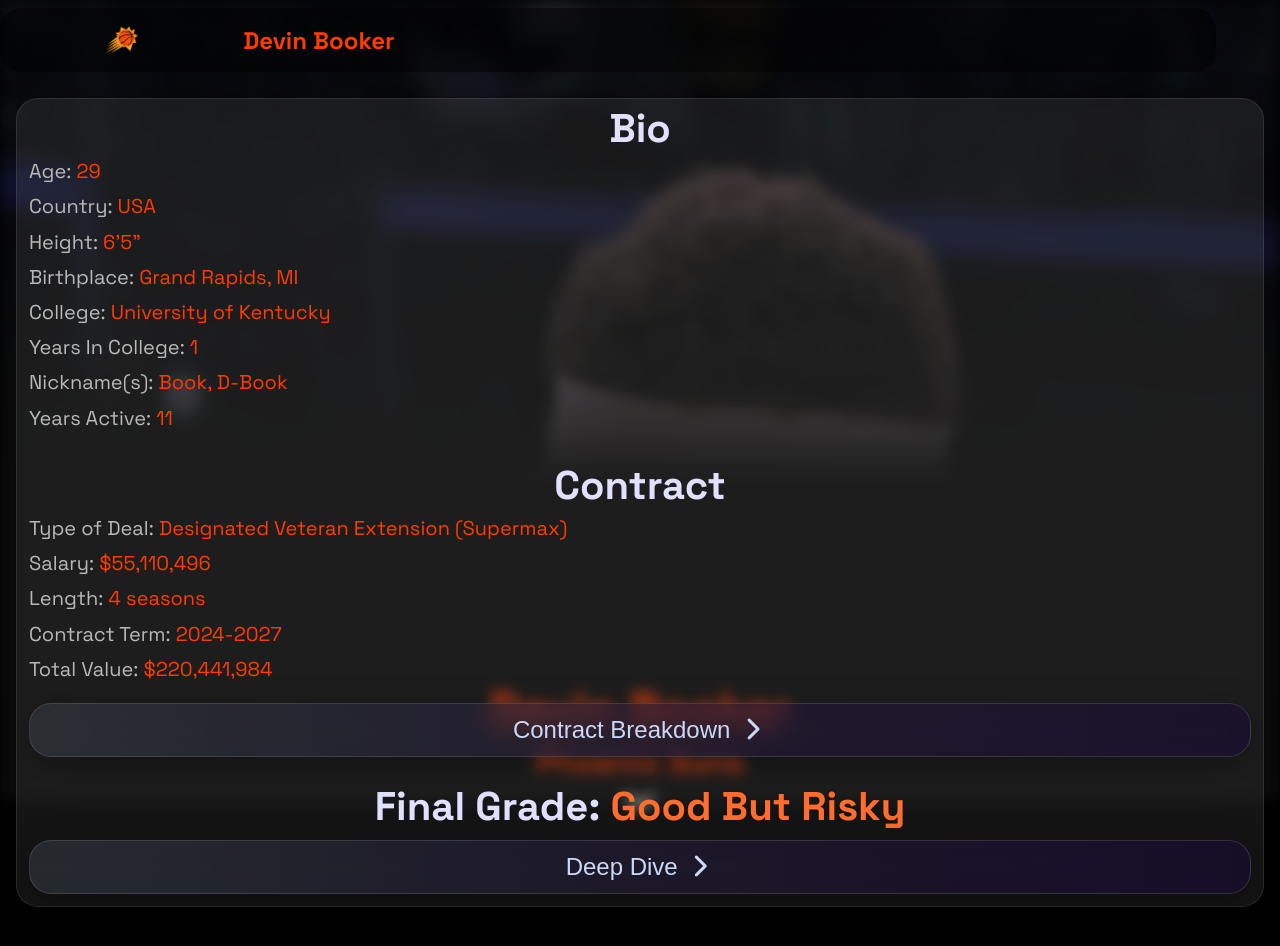
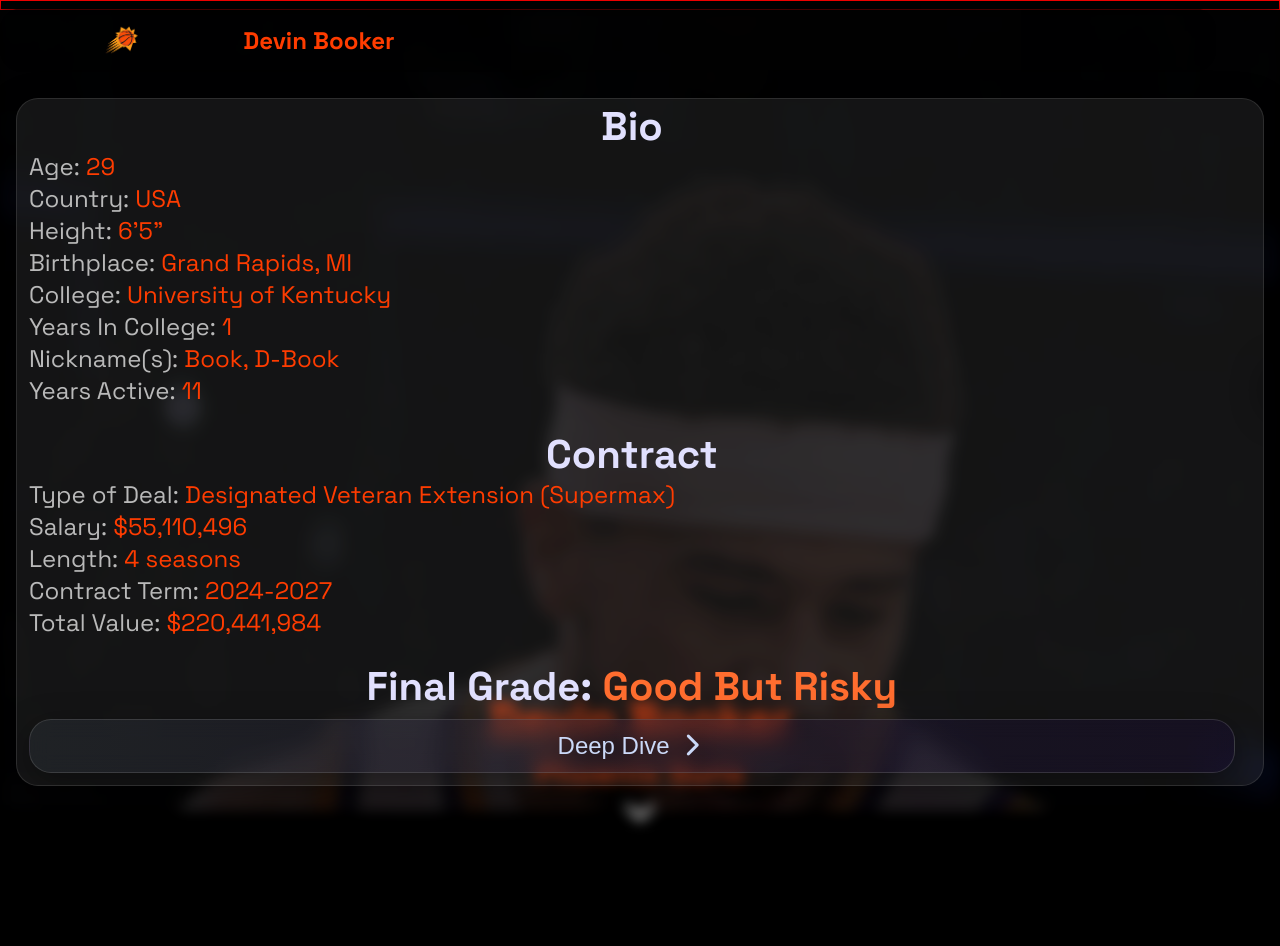
Before and after one commit to chrisreliga/HoopsIQ, a React (Vite) app: page / in a window 1280 px wide. Shown: the top 946 px of the page. Built offline with nearby package versions, Linux system fonts and the light colour scheme.

Commit message:
improved scroll animations and layout

```diff
--- a/src/App.css
+++ b/src/App.css
@@ -18,13 +18,14 @@
 
 .scroll-trigger {
   height: 10px;
+  border: 1px solid red;
 }
 
 .content {
   margin: 0.5rem 0;
   padding: 0.75rem;
-  font-size: 1.25rem;
-  line-height: 2.2rem;
+  font-size: 1.5rem;
+  line-height: 2rem;
   border-radius: 22px;
   margin-inline: 1rem;
   background: rgba(100, 100, 100, 0.2);
@@ -32,12 +33,28 @@
   box-shadow: 0 8px 32px 0 rgba(0, 0, 0, 0.37);
   opacity: 0;
   transition: 800ms ease;
-  transform: translateY(0vh);
+  position: relative;
+  overflow: hidden;
 }
 
 .content.show {
   opacity: 1;
   transform: translateY(-90vh);
+}
+
+.content-slider {
+  display: flex;
+  width: 200%;
+  transition: transform 800ms ease;
+}
+
+.content-slider.show {
+  transform: translateX(-50%);
+}
+
+.main-content,
+.analysis-deepdive {
+  width: 50%;
 }
 
 .content span {
@@ -66,6 +83,11 @@
   backdrop-filter: blur(10px);
   border: 1px solid rgba(127, 127, 127, 0.3);
   box-shadow: 0 8px 32px 0 rgba(0, 0, 0, 0.37);
+}
+
+.back-btn {
+  width: max-content;
+  display: block;
 }
 
 /* ScrollNavbar Component */
@@ -113,7 +135,7 @@
   content: "";
   position: absolute;
   inset: 0;
-  background: linear-gradient(360deg, #0c0c0c 40%, #00000000 100%);
+  background: #000000dd;
 }
 
 .hero img {
@@ -162,56 +184,11 @@
   margin-bottom: 2rem;
 }
 
-.contract-dropdown {
-  background: linear-gradient(
-    90deg,
-    rgba(52, 60, 69, 0.35) 0%,
-    rgba(35, 27, 56, 0.35) 50%,
-    rgba(25, 10, 56, 0.35) 100%
-  );
-  border-radius: 22px;
-  color: #cbd9f8;
-  margin-top: 1rem;
-}
-
-.contract-explanation {
-  background: linear-gradient(
-    90deg,
-    rgba(52, 60, 69, 0.35) 0%,
-    rgba(35, 27, 56, 0.35) 50%,
-    rgba(25, 10, 56, 0.35) 100%
-  );
-  backdrop-filter: blur(10px);
-  border: 1px solid rgba(127, 127, 127, 0.3);
-  box-shadow: 0 8px 32px 0 rgba(0, 0, 0, 0.37);
-  border-radius: 22px;
-  padding: 1rem;
-  color: #cbd9f8;
-}
-
 /* PlayerAnalysis Component */
-.analysis-dropdown {
-  background: linear-gradient(
-    90deg,
-    rgba(52, 60, 69, 0.35) 0%,
-    rgba(35, 27, 56, 0.35) 50%,
-    rgba(25, 10, 56, 0.35) 100%
-  );
-  border-radius: 22px;
-  color: #cbd9f8;
-  margin-top: 1rem;
-}
-
-.analysis-deepdive {
-  background: linear-gradient(
-    90deg,
-    rgba(52, 60, 69, 0.35) 0%,
-    rgba(35, 27, 56, 0.35) 50%,
-    rgba(25, 10, 56, 0.35) 100%
-  );
-  border-radius: 22px;
-  padding: 1rem;
-  color: #cbd9f8;
+.analysis-headline {
+  color: #ff6d2f;
+  text-align: center;
+  font-size: 2.5rem;
 }
 
 .analysis-headline span {
@@ -219,8 +196,28 @@
   font-size: 2.5rem;
 }
 
-.analysis-headline {
-  color: #ff6d2f;
+.analysis-dropdown {
+  margin-top: 1rem;
+}
+
+.analysis-deepdive {
+  margin: 0.5rem 0;
+  padding: 0.75rem;
+  font-size: 1.5rem;
+  line-height: 2rem;
+  border-radius: 22px;
+  margin-inline: 1rem;
+  width: 50%;
+}
+
+.deepdive-headline {
   text-align: center;
-  font-size: 2.5rem;
+  color: #e1e0fe;
+  font-size: 2rem;
 }
+
+.deepdive-text {
+  margin: 1rem 0;
+  font-size: 1.5rem;
+  color: #fff;
+}
--- a/src/components/PlayerAnalysis.jsx
+++ b/src/components/PlayerAnalysis.jsx
@@ -1,26 +1,26 @@
-import { useState } from "react";
-
-export default function PlayerAnalysis({ analysis, isScrolled }) {
-  const [isDeepDiveOpen, setIsDeepDiveOpen] = useState(false);
-
+export default function PlayerAnalysis({
+  analysis,
+  isScrolled,
+  isDeepDiveOpen,
+  setIsDeepDiveOpen,
+}) {
   return (
     <section className={isScrolled ? "visible" : ""}>
       <h2 className="analysis-headline">
         <span>Final Grade:</span> {analysis.contractRating}
       </h2>
-
       <div className="analysis-dropdown">
         <button
-          className="btn analysis-btn"
+          className="analysis-btn"
           onClick={() => setIsDeepDiveOpen(!isDeepDiveOpen)}
         >
           Deep Dive <i className="fa-solid fa-chevron-right"></i>
         </button>
+      </div>
 
-        {isDeepDiveOpen && (
-          <p className="analysis-deepdive">{analysis.deepDive}</p>
-        )}
-      </div>
+      {/* <div className={`analysis-deepdive ${isDeepDiveOpen ? "show" : ""}`}>
+        <p>{analysis.deepDive}</p>
+      </div> */}
     </section>
   );
 }
--- a/src/components/PlayerContract.jsx
+++ b/src/components/PlayerContract.jsx
@@ -24,10 +24,6 @@
       </p>
 
       <div className="contract-dropdown">
-        <button className="btn" onClick={() => setIsOpen(!isOpen)}>
-          Contract Breakdown <i className="fa-solid fa-chevron-right"></i>
-        </button>
-
         {isOpen && (
           <p className="contract-explanation">
             A {contract.type} deal is {contract.explanation}
--- a/src/components/PlayerDashboard.jsx
+++ b/src/components/PlayerDashboard.jsx
@@ -10,6 +10,7 @@
 
 export default function PlayerDashboard() {
   const [isScrolled, setIsScrolled] = useState(false);
+  const [isDeepDiveOpen, setIsDeepDiveOpen] = useState(false);
   const triggerRef = useRef(null);
 
   useEffect(() => {
@@ -17,6 +18,8 @@
       (entries) => {
         entries.forEach((entry) => {
           setIsScrolled(entry.isIntersecting);
+          console.log("Trigger:", entry.isIntersecting);
+          console.log("Element:", entry.target);
         });
       },
       {
@@ -32,13 +35,15 @@
 
   return (
     <main className="container">
+      <div ref={triggerRef} className="scroll-trigger"></div>
+
       <ScrollNavbar bio={devinBooker.bio} isScrolled={isScrolled} />
 
       <PlayerHero bio={devinBooker.bio} isScrolled={isScrolled} />
 
-      <div ref={triggerRef} className="scroll-trigger"></div>
-
       <div className={isScrolled ? "content show" : "content"}>
+        <div className={`content-slider ${isDeepDiveOpen ? "show" : ""}`}>
+          <div className="main-content">
             <div className="content-section bio-section">
               <PlayerBio bio={devinBooker.bio} isScrolled={isScrolled} />
             </div>
@@ -54,7 +59,24 @@
               <PlayerAnalysis
                 analysis={devinBooker.analysis}
                 isScrolled={isScrolled}
+                isDeepDiveOpen={isDeepDiveOpen}
+                setIsDeepDiveOpen={setIsDeepDiveOpen}
               />
+            </div>
+          </div>
+
+          <div className="analysis-deepdive">
+            <h2 className="deepdive-headline">
+              {devinBooker.analysis.headline}
+            </h2>
+            <p className="deepdive-text">{devinBooker.analysis.deepDive}</p>
+            <button
+              className="back-btn"
+              onClick={() => setIsDeepDiveOpen(!isDeepDiveOpen)}
+            >
+              <i className="fa-solid fa-chevron-left"></i>Back
+            </button>
+          </div>
         </div>
       </div>
     </main>
```
Lines whose indentation alone changed are shown as unchanged.
